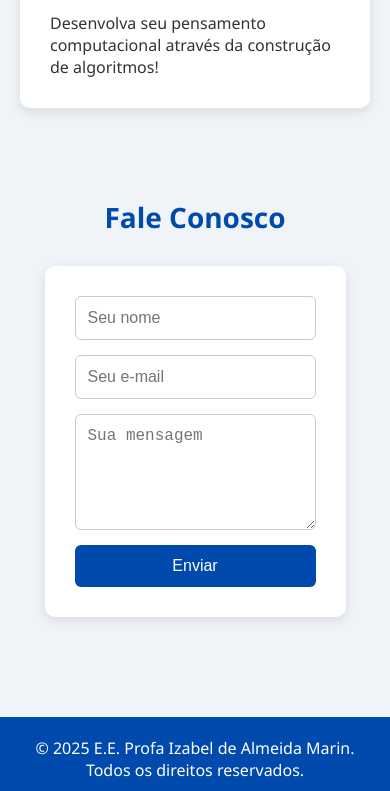
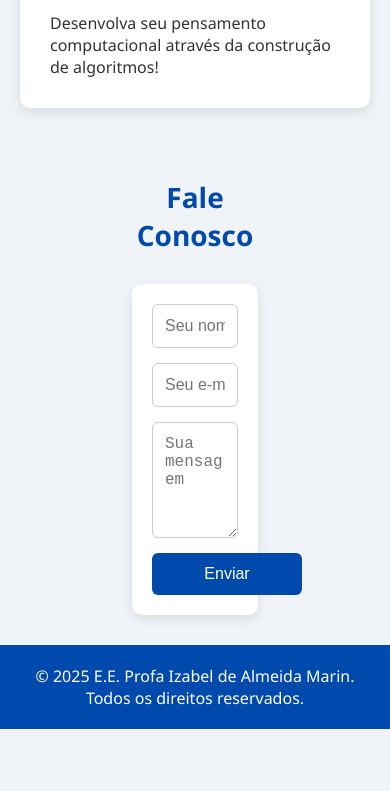
Before and after one commit to keyb0tt/trabalho_extensionista_html, a plain HTML site: page pages/main.html in a window 390 px wide. Shown: the part 1206-1997 px from the top of the page. After the commit the page ends 1935 px from the top, so only its background shows below. Drawn offline with Linux system fonts and the light colour scheme.

Commit message:
commit13

```diff
--- a/pages/main.html
+++ b/pages/main.html
@@ -15,7 +15,7 @@
             <h1 class="school-title">E.E. Profª Izabel de Almeida Marin</h1>
         </div>
         <nav class="navbar" id="navbar">
-            <div class="nav-item active"><a href="/pages/main.html">Home</a></div>
+            <div class="nav-item"><a href="/pages/main.html">Home</a></div>
             <div class="nav-item"><a href="/pages/sobre.html">Sobre</a></div>
         </nav>
     </header>
@@ -31,10 +31,12 @@
         </div>
 
         <div class="content-block fade-in">
+            <a href="matematica.html" class="card-link">
                 <img src="https://portalconteudoaberto.com.br/wp-content/uploads/2024/04/app-matematica-2048x1536.jpg"
                     alt="Fórmulas Matemáticas no Quadro" class="card-image">
                 <h2>Matemática</h2>
                 <p>Aprenda equações e inequações com exemplos práticos!</p>
+            </a>
         </div>
 
         <div class="content-block fade-in">
@@ -46,6 +48,8 @@
             </a>
         </div>
 
+    </main>
+
     <section class="contact-section">
         <h2>Fale Conosco</h2>
         <form class="contact-form">
@@ -55,7 +59,6 @@
             <button type="submit">Enviar</button>
         </form>
     </section>
-    </main>
 
     <footer>
         <p>&copy; 2025 E.E. Profa Izabel de Almeida Marin. Todos os direitos reservados.</p>
--- a/styles/styleMain.css
+++ b/styles/styleMain.css
@@ -170,14 +170,28 @@ footer {
     }
 }
 
-.carousel-section, .contact-section {
+.contact-section {
+    max-width: 600px;
+    /* Largura máxima reduzida para melhor proporção */
+    margin: 60px auto;
+    /* Centraliza horizontalmente */
+    padding: 0 20px;
+    width: 40%;
+    text-align: center;
+    /* Centraliza o texto do título */
+}
+
+
+.carousel-section,
+.contact-section {
     max-width: 1200px;
     margin: 60px auto;
     padding: 0 20px;
     text-align: center;
 }
 
-.carousel-section h2, .contact-section h2 {
+.carousel-section h2,
+.contact-section h2 {
     font-size: 28px;
     margin-bottom: 30px;
     color: var(--primary-color);
@@ -207,7 +221,7 @@ footer {
     position: absolute;
     top: 50%;
     transform: translateY(-50%);
-    background-color: rgba(0,0,0,0.4);
+    background-color: rgba(0, 0, 0, 0.4);
     color: white;
     border: none;
     padding: 10px;
@@ -217,7 +231,7 @@ footer {
 }
 
 .carousel-btn:hover {
-    background-color: rgba(0,0,0,0.6);
+    background-color: rgba(0, 0, 0, 0.6);
 }
 
 .prev {
@@ -236,6 +250,8 @@ footer {
     padding: 30px;
     border-radius: 10px;
     box-shadow: var(--shadow);
+    width: 100%;
+    /* Ocupa toda a largura da contact-section */
 }
 
 .contact-form input,
@@ -246,6 +262,10 @@ footer {
     border-radius: 6px;
     outline: none;
     transition: border-color 0.3s;
+    width: 100%;
+    /* Garante que ocupem toda a largura */
+    box-sizing: border-box;
+    /* Inclui padding na largura */
 }
 
 .contact-form input:focus,
@@ -262,6 +282,23 @@ footer {
     border-radius: 6px;
     cursor: pointer;
     transition: background-color 0.3s ease;
+    width: auto;
+    /* Largura automática baseada no conteúdo */
+    margin: 0 auto;
+    /* Centraliza o botão */
+    min-width: 150px;
+    /* Largura mínima para melhor aparência */
+}
+
+@media (max-width: 768px) {
+    .contact-section {
+        margin: 30px auto;
+        padding: 0 15px;
+    }
+
+    .contact-form {
+        padding: 20px;
+    }
 }
 
 .contact-form button:hover {
@@ -276,7 +313,7 @@ footer {
     margin-bottom: 15px;
 }
 
-a{
+a {
     text-decoration: none;
-    color:#fff;
+    color: #fff;
 }
```
Lines whose indentation alone changed are shown as unchanged.
